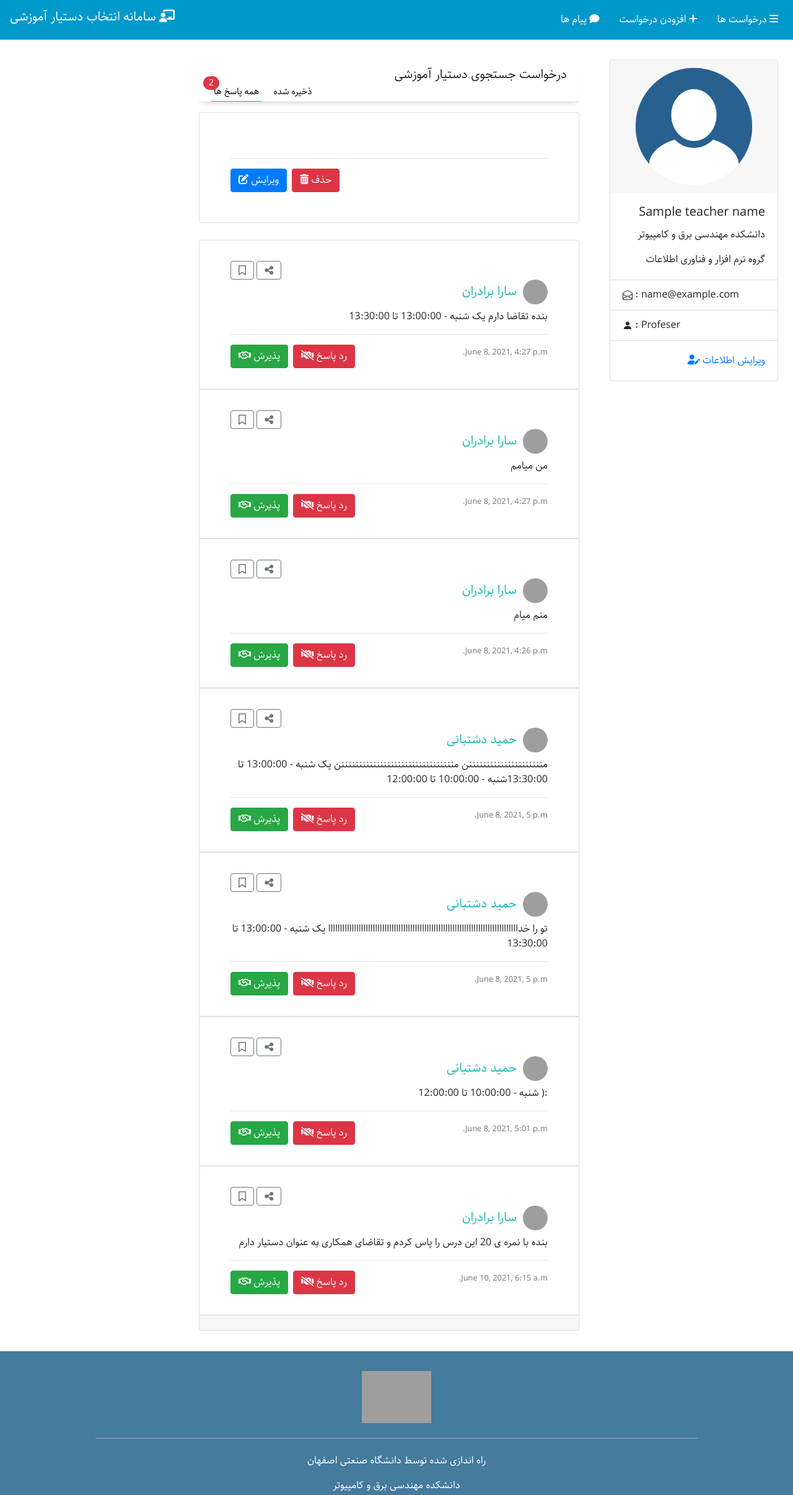
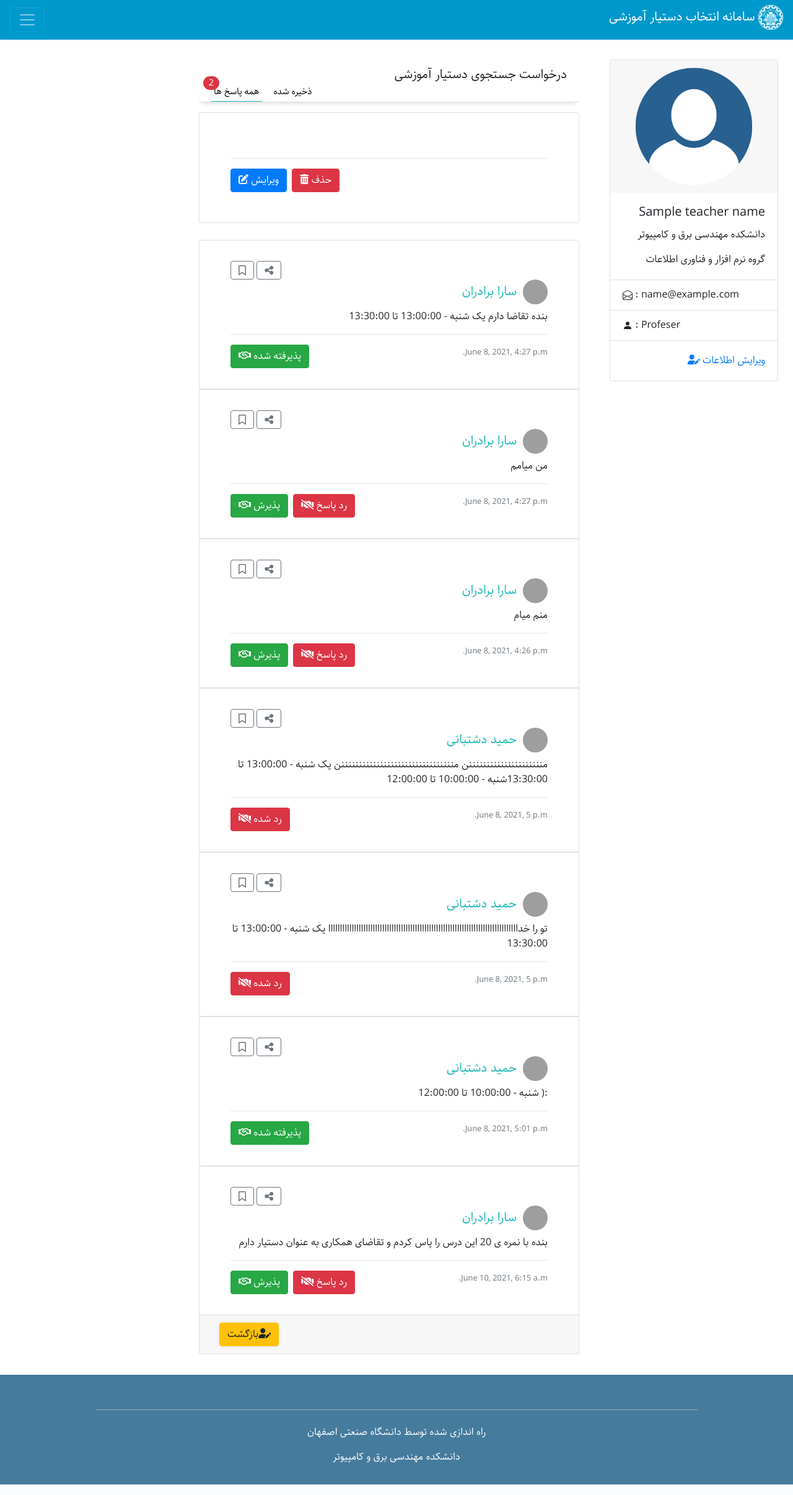
Before and after one commit to HamidDasht/TA-YAB, a Django app: template teach_main/templates/teach_main/replies.html in a window 1280 px wide. Shown: the top 2412 px of the page at 62% size. Run offline with Django 3.2, Linux system fonts and the light colour scheme; data comes from the database, SQL or seed files in the repository; both versions use the stored data as it was after the commit; tables that the repository leaves empty hold one stand-in row (values such as "Sample post"); the template is opened without the code that fills it: values that come from a table or form of the project are taken from there, most other values are stand-ins (such as "Sample title", 1, 10 or a date in 2020); some libraries are stand-ins or nearby versions; grey boxes are pictures that could not be loaded.

Commit message:
backlog 3 final touches

```diff
--- a/static/replays.js
+++ b/static/replays.js
@@ -27,6 +27,57 @@
 //});
 
 
+
+$('.accept_button').click(function() {
+    $.ajax(
+      {
+      url : "accept_reply",
+      type : 'GET',
+      dataType: 'json',
+      data: {
+          csrfmiddlewaretoken:$('input[name=csrfmiddlewaretoken]').val(),
+            id : $(this).attr('value')
+        },
+      success: function(json_resp)
+      {
+          let accept_button = "#accept" + json_resp.reply_id;
+          let reject_button = "#reject" + json_resp.reply_id;
+
+          $(accept_button).attr('disabled','true');
+          $(accept_button).text('پذیرفته شده');
+          $(accept_button).append(' <i class="far fa-handshake"></i>');
+          $(reject_button).remove();
+          $(accept_button).removeClass('accept_button');
+      }
+
+    });
+  });
+
+
+$('.reject_button').click(function() {
+    $.ajax(
+      {
+      url : "reject_reply",
+      type : 'GET',
+      dataType: 'json',
+      data: {
+          csrfmiddlewaretoken:$('input[name=csrfmiddlewaretoken]').val(),
+            id : $(this).attr('value')
+        },
+      success: function(json_resp)
+      {
+          let accept_button = "#accept" + json_resp.reply_id;
+          let reject_button = "#reject" + json_resp.reply_id;
+
+          $(reject_button).attr('disabled','true');
+          $(reject_button).text('رد شده');
+          $(reject_button).append(' <i class="fas fa-handshake-slash"></i>');
+          $(accept_button).remove();
+          $(reject_button).removeClass('reject_button');
+      }
+
+    });
+  });
 
 $('.fa-bookmark').click(function(){
 
--- a/teach_main/templates/teach_main/addreq.html
+++ b/teach_main/templates/teach_main/addreq.html
@@ -45,14 +45,14 @@
       <div class="collapse navbar-collapse" id="navbarSupportedContent" style="direction: rtl;">
         <ul class="navbar-nav">
           <li class="nav-item active">
-            <a class="nav-link" href="profpage.html"> <i class="fas fa-bars"></i> درخواست ها <span
+            <a class="nav-link" href="../"> <i class="fas fa-bars"></i> درخواست ها <span
                 class="sr-only">(current)</span></a>
           </li>
           <li class="nav-item active">
-            <a class="nav-link" href="addreq.html"> <i class="fas fa-plus"></i> افزودن درخواست </a>
+            <a class="nav-link" href="messages.html"> <i class="fas fa-comment"></i> پیام ها </a>
           </li>
           <li class="nav-item active">
-            <a class="nav-link" href="messages.html"> <i class="fas fa-comment"></i> پیام ها </a>
+            <a class="nav-link" href="../logout"> <i class="fas fa-plus"></i> خروج از سامانه </a>
           </li>
         </ul>
       </div>
--- a/teach_main/templates/teach_main/replies.html
+++ b/teach_main/templates/teach_main/replies.html
@@ -10,7 +10,8 @@
         <link rel="stylesheet" href="{% static 'main.css' %}" type="text/css">
         <link rel="stylesheet" href="https://stackpath.bootstrapcdn.com/bootstrap/4.5.2/css/bootstrap.min.css" integrity="sha384JcKb8q3iqJ61gNV9KGb8thSsNjpSL0n8PARn9HuZOnIxN0hoP+VmmDGMN5t9UJ0Z" crossorigin="anonymous">
 
-        <script src="https://code.jquery.com/jquery-3.5.1.slim.min.js" integrity="sha384-DfXdz2htPH0lsSSs5nCTpuj/zy4C+OGpamoFVy38MVBnE+IbbVYUew+OrCXaRkfj" crossorigin="anonymous"></script>
+        <script src="{% static 'jquery-3.5.1.min.js' %}"></script>
+        <!--<script src="https://code.jquery.com/jquery-3.5.1.slim.min.js" integrity="sha384-DfXdz2htPH0lsSSs5nCTpuj/zy4C+OGpamoFVy38MVBnE+IbbVYUew+OrCXaRkfj" crossorigin="anonymous"></script>-->
         <script src="https://cdn.jsdelivr.net/npm/popper.js@1.16.1/dist/umd/popper.min.js" integrity="sha384-9/reFTGAW83EW2RDu2S0VKaIzap3H66lZH81PoYlFhbGU+6BZp6G7niu735Sk7lN" crossorigin="anonymous"></script>
         <script src="https://stackpath.bootstrapcdn.com/bootstrap/4.5.2/js/bootstrap.min.js" integrity="sha384-B4gt1jrGC7Jh4AgTPSdUtOBvfO8shuf57BaghqFfPlYxofvL8/KUEfYiJOMMV+rV" crossorigin="anonymous"></script>
 
@@ -24,12 +25,16 @@
     <body>
 
     <div class="fixed-top">
-    <nav class="navbar navbar-expand-lg navbar-dark">
+    <nav class="navbar navbar-dark">
 
-      <h2 class="navbar-brand" href="#">سامانه انتخاب دستیار آموزشی <i class="fas fa-chalkboard-teacher"></i></h2>
       <button class="navbar-toggler" type="button" data-toggle="collapse" data-target="#navbarSupportedContent" aria-controls="navbarSupportedContent" aria-expanded="false" aria-label="Toggle navigation">
         <span class="navbar-toggler-icon"></span>
       </button>
+      <div class="nav-h5" style="color: white;">
+        <h5>سامانه انتخاب دستیار آموزشی
+          <!-- <i class="fas fa-chalkboard-teacher"></i>  دانشگاه صنعتی اصفهان --><img src="{% static 'iut2.png' %}"
+            alt="picture can not found" style="width: 2em;"> </h5>
+      </div>
 
       <div class="collapse navbar-collapse" id="navbarSupportedContent" style="direction: rtl;">
         <ul class="navbar-nav">
@@ -37,10 +42,13 @@
             <a class="nav-link" href="profpage.html"> <i class="fas fa-bars"></i> درخواست ها <span class="sr-only">(current)</span></a>
           </li>
           <li class="nav-item active">
-            <a class="nav-link" href="addreq.html"> <i class="fas fa-plus"></i> افزودن درخواست </a>
+            <a class="nav-link" href="{% url 'addreq' %}"> <i class="fas fa-plus"></i> افزودن درخواست </a>
           </li>
           <li class="nav-item active">
             <a class="nav-link" href="messages.html"> <i class="fas fa-comment"></i> پیام ها </a>
+          </li>
+          <li class="nav-item active">
+            <a class="nav-link" href="../logout"> <i class="fas fa-plus"></i> خروج از سامانه </a>
           </li>
         </ul>
       </div>
@@ -283,8 +291,15 @@
                                     <h5 class="card-title form-check-inline"> <img src="profpic%20copy.png" alt="..."> {{ reply.replier_fname }} {{ reply.replier_lname }} </h5>
                                     <p class="card-text"> {{ reply.reply_text }} </p><hr>
                                     <p class="card-text"><small class="text-muted"> {{ reply.datetime }} </small>
-                                    <a class="btn btn-success btn-md" href="#" role="button"> پذیرش <i class="far fa-handshake"></i></a>
-                                    <a class="btn btn-danger btn-md" href="#" role="button"> رد پاسخ <i class="fas fa-handshake-slash"></i></a>
+                                    <!-- Show Accept/Reject Button/Status based on reply's state -->
+                                    {% if reply.is_accepted %}
+                                    <a class="btn btn-success btn-md" disabled role="button"> پذیرفته شده <i class="far fa-handshake"></i></a>
+                                    {% elif reply.is_rejected %}
+                                    <a class="btn btn-danger btn-md" disabled role="button"> رد شده <i class="fas fa-handshake-slash"></i></a>
+                                    {% else %}
+                                    <a class="btn btn-success btn-md accept_button" value="{{ reply.id }}" id="accept{{ reply.id }}"  role="button"> پذیرش <i class="far fa-handshake"></i></a>
+                                    <a class="btn btn-danger btn-md reject_button" value="{{ reply.id }}" id="reject{{ reply.id }}"  role="button"> رد پاسخ <i class="fas fa-handshake-slash"></i></a>
+                                    {% endif %}
                                     </p>
                                   </div>
                               </div>
@@ -292,11 +307,20 @@
                           </td>
                         </tr>
                       </tbody>
+                      {% empty %}
+                      <div class="card text-white bg-dark " >
+                        <div class="card-body">
+                          <p class="card-text">هیچ پاسخی وجود ندارد</p>
+                        </div>
+                      </div>
                       {% endfor %}
                     </table>
                     <div class="card-footer">
                     <nav id="page-counter" class="bg-light">
                       <ul class="pagination">
+                        <li class="page-item" style="white-space: nowrap;">
+                          <a class="btn btn-warning" href="../"> بازگشت<i class="fas fa-user-edit"></i> </a>
+                        </li>
                         <li class="page-item" style=" white-space: nowrap;">
                           {% if replies.has_previous %}
                           <a class="page-link" href="replies?cid={{ request.id }}&page={{replies.previous_page_number}}"
@@ -322,6 +346,7 @@
                           </a>
                           {% endif %}
                         </li>
+
                       </ul>
                     </nav>
                     </div>
@@ -329,6 +354,7 @@
                   </div>
                 </div>
                 </div>
+
                 <div class="tab-pane fade" id="pills-contact" role="tabpanel" aria-labelledby="pills-contact-tab">
 <!--                <div class="tab-pane fade show active" id="pills-home" role="tabpanel" aria-labelledby="pills-home-tab">-->
 <!--                    <div class="card-body" style="padding-left: 0; padding-right: 0;">-->
@@ -506,7 +532,7 @@
 
         <div class="col-xl-12 bottomnav">
         <div class="jumbotron">
-          <img src="iut2.png" alt="picture can not found">
+
           <hr class="my-4">
           <p> راه اندازی شده توسط دانشگاه صنعتی اصفهان</p>
           <p> دانشکده مهندسی برق و کامپیوتر </p>
--- a/teach_main/urls.py
+++ b/teach_main/urls.py
@@ -6,5 +6,7 @@ urlpatterns = [
     path('', views.index, name='profes'),
     path('addreq', views.addreq, name='addreq'),
     path('replies', views.replies, name='replies'),
-    path('add_time', views.add_time, name='add_time')
+    path('add_time', views.add_time, name='add_time'),
+    path('accept_reply', views.accept_reply, name='accept_reply'),
+    path('reject_reply', views.reject_reply, name='reject_reply'),
 ]
```
Also changed, not shown: teach_main/views.py (+19 -0 lines), db.sqlite3, teach_main/models.py (line endings or trailing spaces).
